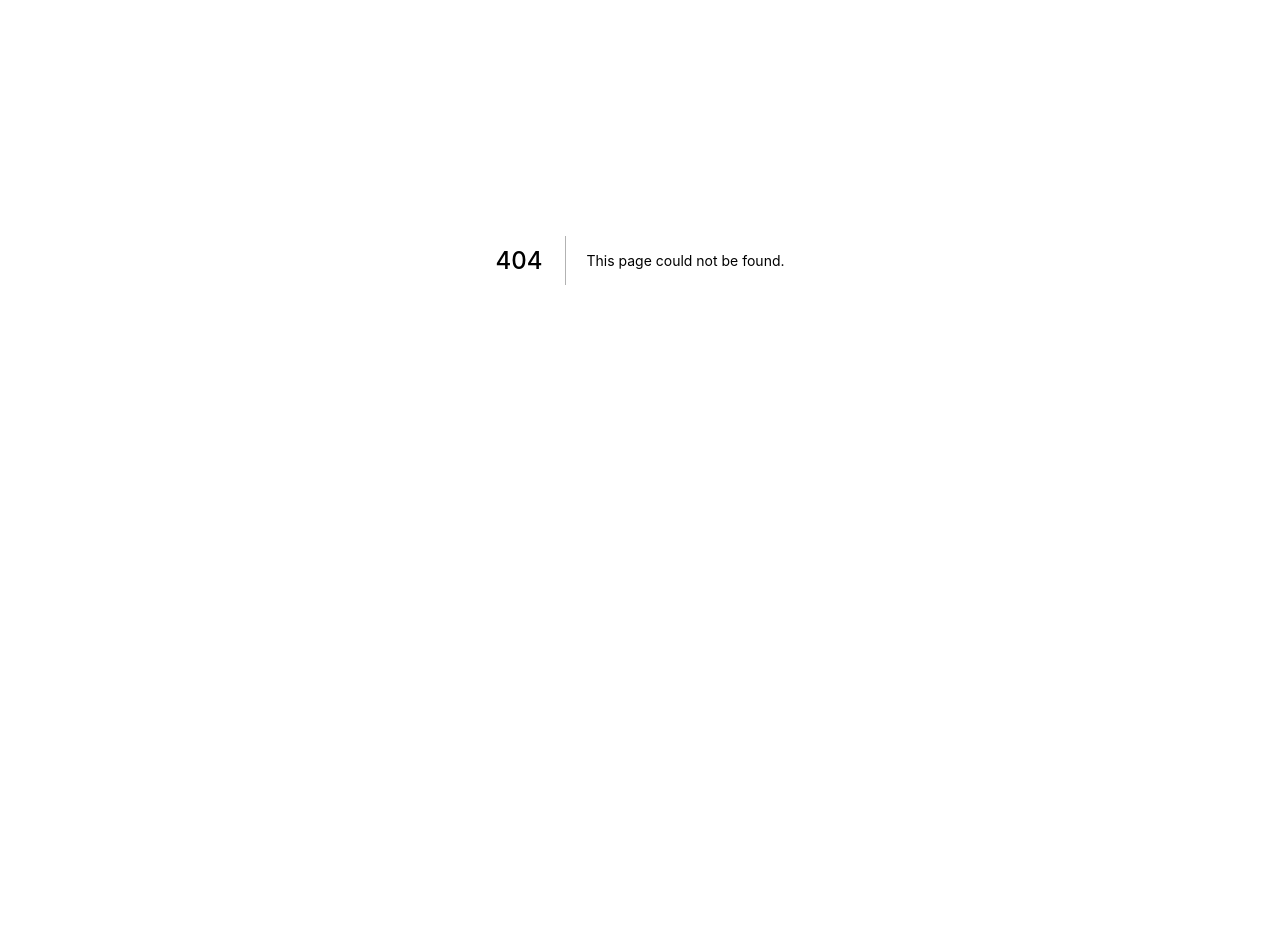
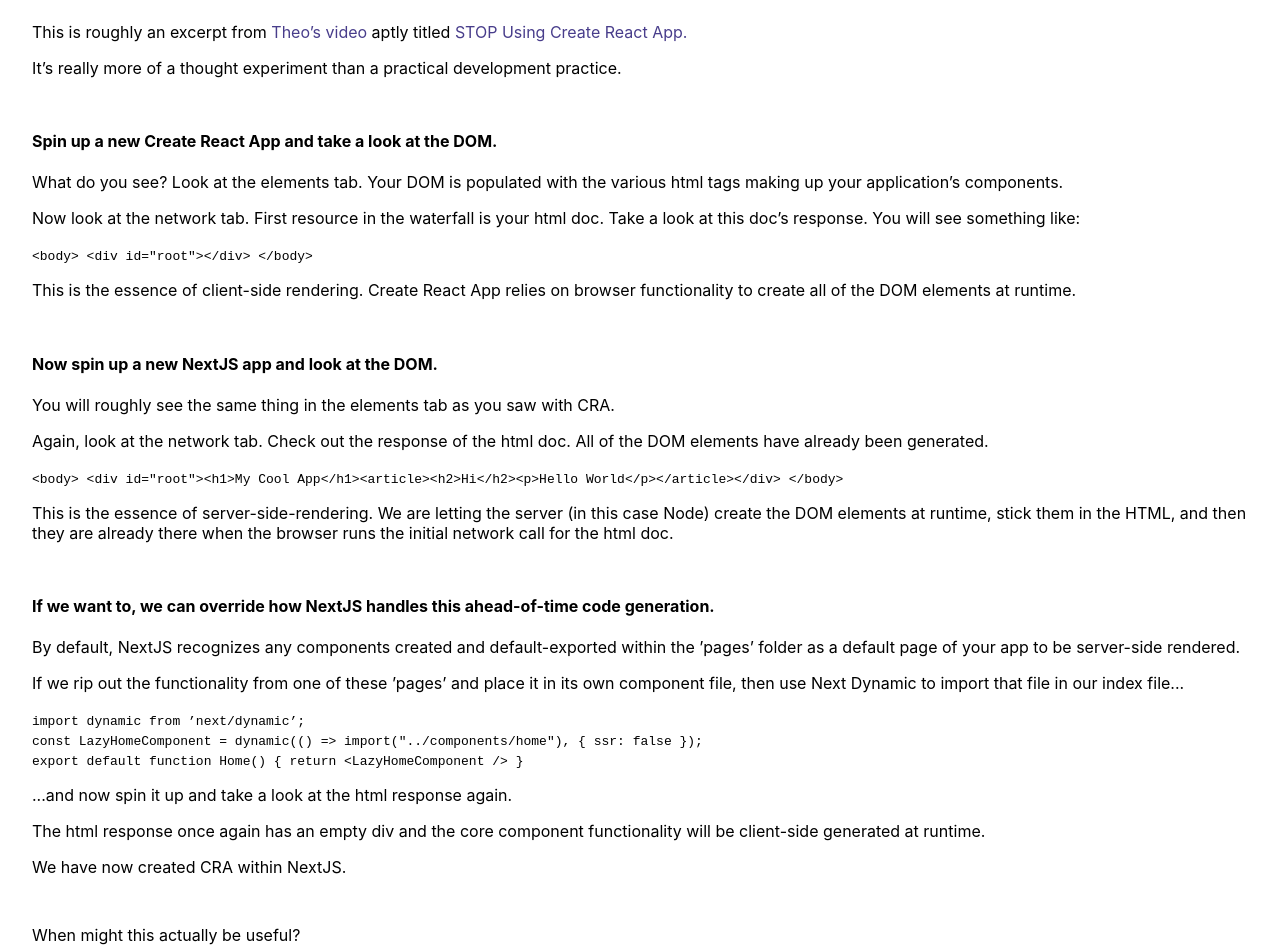
Before and after one commit to chriswillsflannery/chriswillsflannery, a Next.js app: page /posts/turnNextIntoCra in a window 1280 px wide. Before the commit this address had no page. Shown: the part 140-1092 px from the top of the page. Before the commit the page ends 800 px from the top, so only its background shows below. Built offline with nearby package versions, Linux system fonts and the light colour scheme.

Commit message:
CRA in NextJS

```diff
--- a/pages/archive.tsx
+++ b/pages/archive.tsx
@@ -34,7 +34,7 @@
         </p>
 
         <p>
-          <Link href="./posts/binaryChristmasTree">
+          <Link href="./posts/archive/binaryChristmasTree">
             Binary Christmas Tree
           </Link>
         </p>
--- /dev/null
+++ b/pages/posts/turnNextIntoCra.tsx
@@ -0,0 +1,89 @@
+import type { NextPage } from 'next'
+import Head from 'next/head'
+import Image from 'next/image'
+import Link from 'next/link';
+
+import cssParsing from '../../public/cssRenderingEngine/8-cssParsing.jpg';
+
+import styles from '../../styles/Home.module.css';
+
+const link = { color: 'darkSlateBlue' };
+
+const TurnNextIntoCra: NextPage = () => {
+  return (
+    <div className={styles.container}>
+      <Head>
+        <title>ChrisWF.</title>
+        <meta name="description" content="Generated by create next app" />
+        <link rel="icon" href="/favicon.ico" />
+      </Head>
+
+      <main className={styles.articleMain}>
+        <h1>{`Turning NextJS into CRA (don't actually do this)`}</h1>
+
+        <div>
+          <p>
+            This is roughly an excerpt from <a style={link} href='https://www.youtube.com/c/TheoBrowne1017'>Theo&rsquo;s video</a>
+            {' '}aptly titled <a style={link} href='https://www.youtube.com/watch?v=7m14f0ZzMyY'>STOP Using Create React App.</a>
+          </p>
+          <p>
+            It&rsquo;s really more of a thought experiment than a practical development practice.
+          </p>
+        </div>
+
+        <article>
+          <h4>Spin up a new Create React App and take a look at the DOM.</h4>
+          <p>What do you see? Look at the elements tab. Your DOM is populated with the various html tags making up your application&rsquo;s components.</p>
+          <p>Now look at the network tab. First resource in the waterfall is your html doc. Take a look at this doc&rsquo;s response. You will see something like:</p>
+          <code>{`
+            <body>
+              <div id="root"></div>
+            </body>
+          `}</code>
+          <p>This is the essence of client-side rendering. Create React App relies on browser functionality to create all of the DOM elements at runtime.</p>
+        </article>
+
+        <article>
+          <h4>Now spin up a new NextJS app and look at the DOM.</h4>
+          <p>You will roughly see the same thing in the elements tab as you saw with CRA.</p>
+          <p>Again, look at the network tab. Check out the response of the html doc. All of the DOM elements have already been generated.</p>
+          <code>{`
+            <body>
+              <div id="root"><h1>My Cool App</h1><article><h2>Hi</h2><p>Hello World</p></article></div>
+            </body>
+          `}</code>
+          <p>This is the essence of server-side-rendering. We are letting the server (in this case Node) create the DOM elements at runtime, stick them in the HTML, and then they are already there when the browser runs the initial network call for the html doc.</p>
+        </article>
+
+        <article>
+          <h4>If we want to, we can override how NextJS handles this ahead-of-time code generation.</h4>
+          <p>By default, NextJS recognizes any components created and default-exported within the &rsquo;pages&rsquo; folder as a default page of your app to be server-side rendered.</p>
+          <p>If we rip out the functionality from one of these &rsquo;pages&rsquo; and place it in its own component file, then use Next Dynamic to import that file in our index file...</p>
+          <code>import dynamic from &rsquo;next/dynamic&rsquo;;</code>
+          <br />
+          <code>{`const LazyHomeComponent = dynamic(() => import("../components/home"), { ssr: false });`}</code>
+          <br />
+          <code>{`export default function Home() { return <LazyHomeComponent /> }`}</code>
+          <p>...and now spin it up and take a look at the html response again.</p>
+          <p>The html response once again has an empty div and the core component functionality will be client-side generated at runtime.</p>
+          <p>We have now created CRA within NextJS.</p>
+        </article>
+
+        <article>
+          <p>When might this actually be useful?</p>
+          <p>If you have library/package imports that need to run on the client but cannot run on the server.</p>
+        </article>
+      </main>
+
+      <footer className={styles.footer}>
+        <p>
+          <Link href="../">
+            Home
+          </Link>
+        </p>
+      </footer>
+    </div>
+  )
+}
+
+export default TurnNextIntoCra
--- a/styles/Home.module.css
+++ b/styles/Home.module.css
@@ -10,6 +10,23 @@
   flex-direction: column;
   justify-content: center;
   align-items: center;
+}
+
+.main p {
+  text-align: center;
+}
+
+.articleMain {
+  min-height: 100vh;
+  padding: 4rem 0;
+  flex: 1;
+  display: flex;
+  flex-direction: column;
+  justify-content: flex-start;
+  align-items: flex-start;
+}
+.articleMain article {
+  margin: 1rem 0 0 0;
 }
 
 .footer {
```
Also changed, not shown: pages/index.tsx (+15 -9 lines), pages/posts/archive/binaryChristmasTree.tsx (renamed from pages/posts/binaryChristmasTree.tsx).
